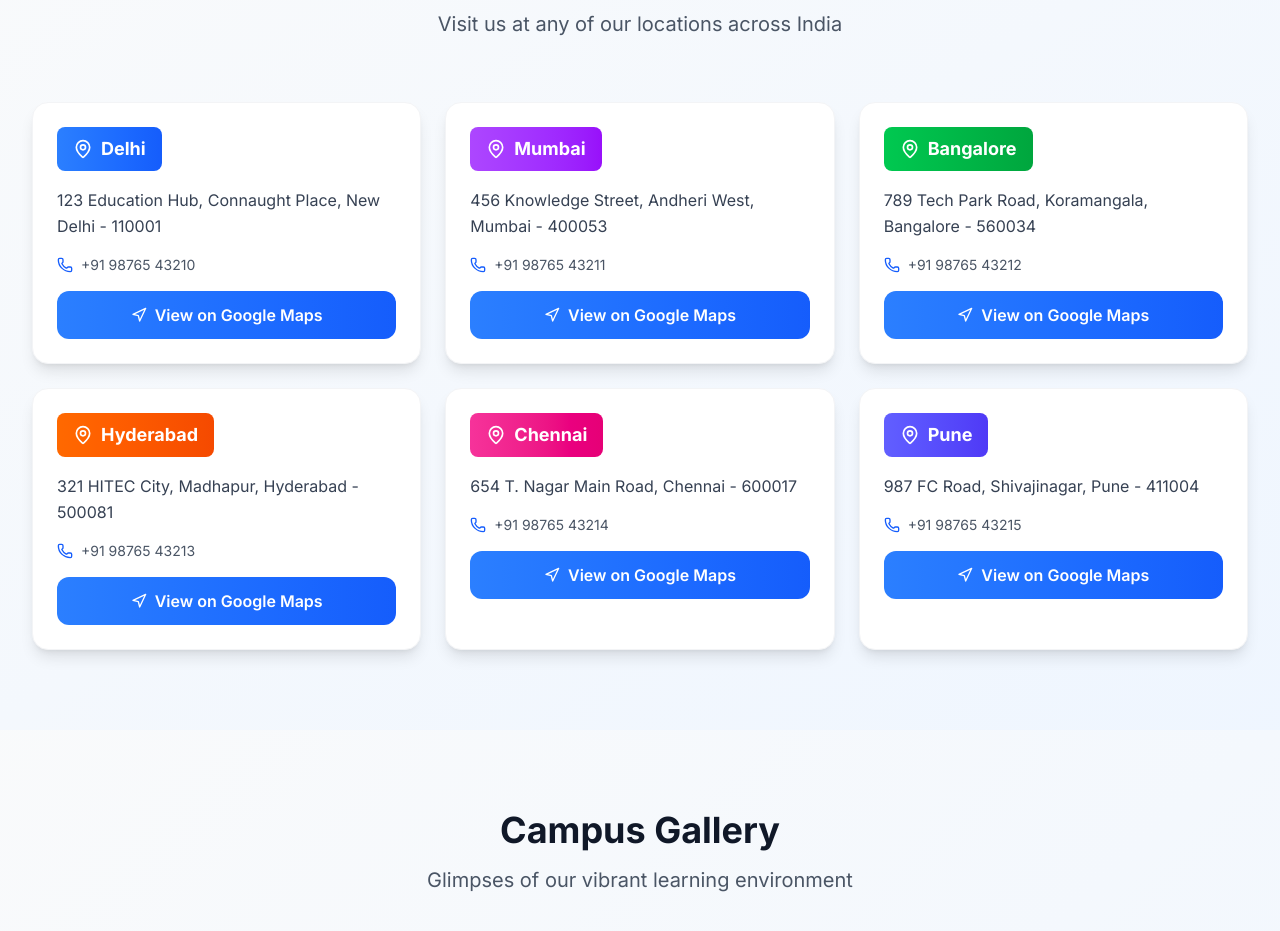
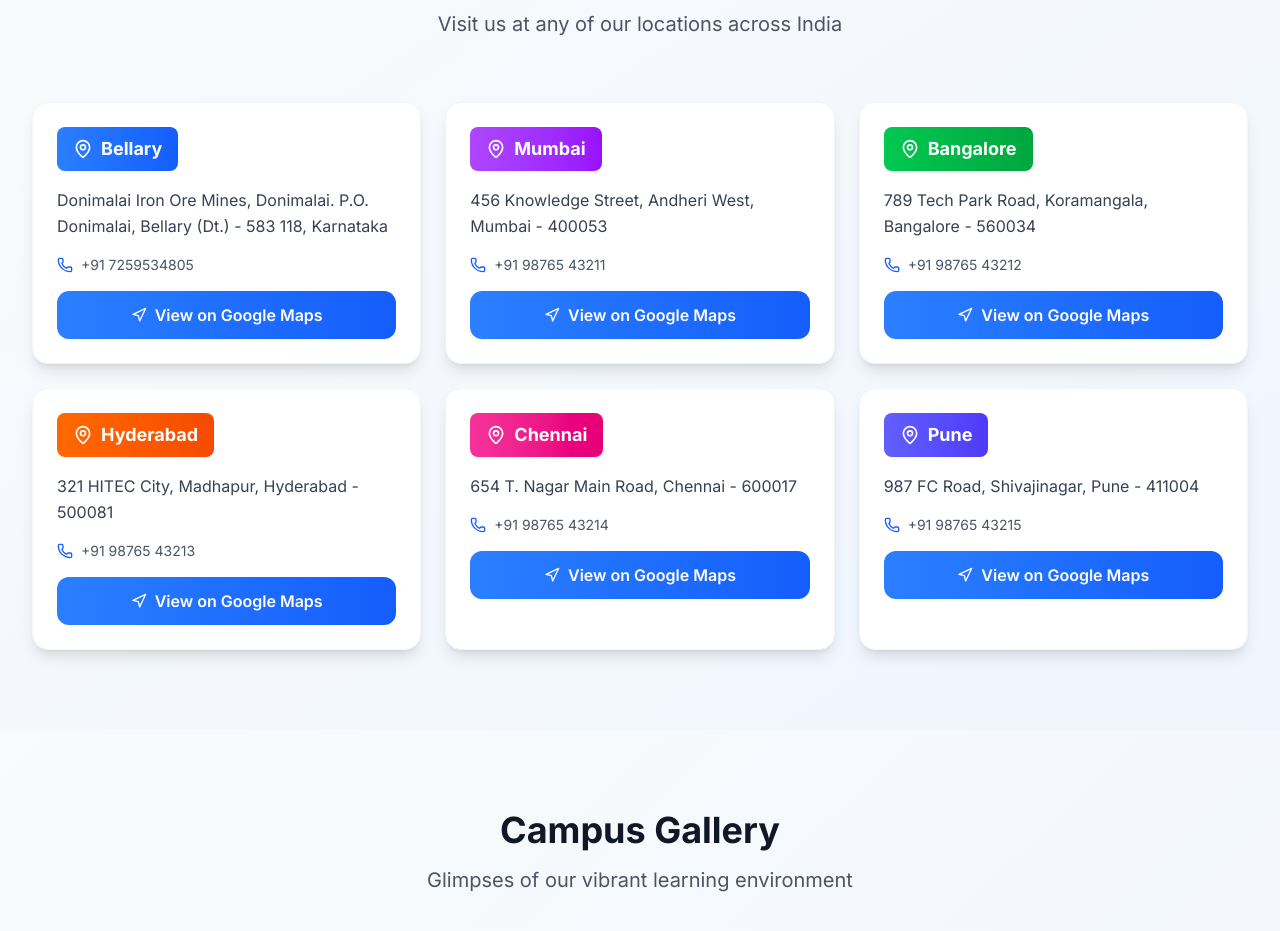
Before and after one commit to ashokkumarannepaka/sathvika-coaching-academy-V3, a React (Vite) app: page / in a window 1280 px wide. Shown: the part 7320-8251 px from the top of the page. Built offline with nearby package versions, Linux system fonts and the light colour scheme.

Commit message:
Update Branches.tsx

```diff
--- a/Branches.tsx
+++ b/Branches.tsx
@@ -3,9 +3,9 @@ import { MapPin, Phone, Navigation } from "lucide-react";
 
 const branches = [
   {
-    city: "Delhi",
-    address: "123 Education Hub, Connaught Place, New Delhi - 110001",
-    phone: "+91 98765 43210",
+    city: "Bellary",
+    address: "Donimalai Iron Ore Mines, Donimalai. P.O. Donimalai, Bellary (Dt.) - 583 118, Karnataka",
+    phone: "+91 7259534805",
     color: "from-blue-500 to-blue-600"
   },
   {
```
